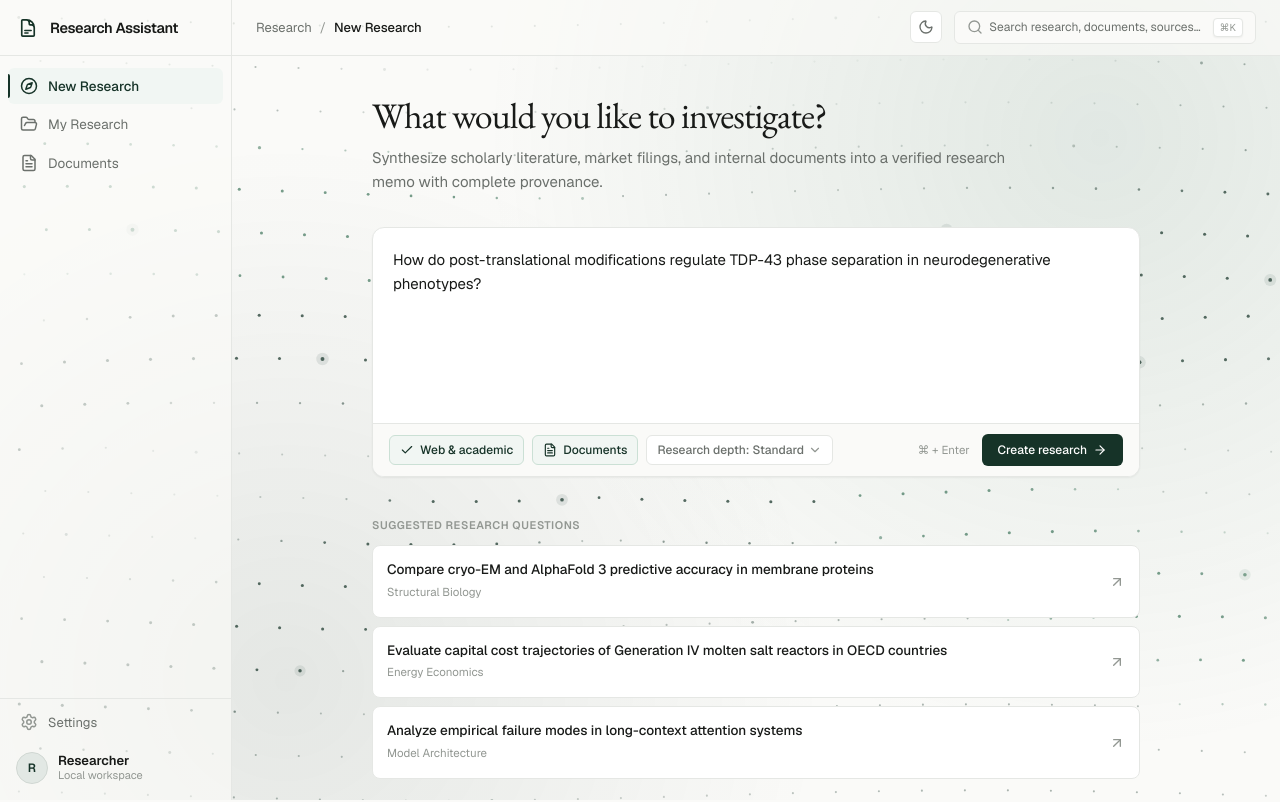
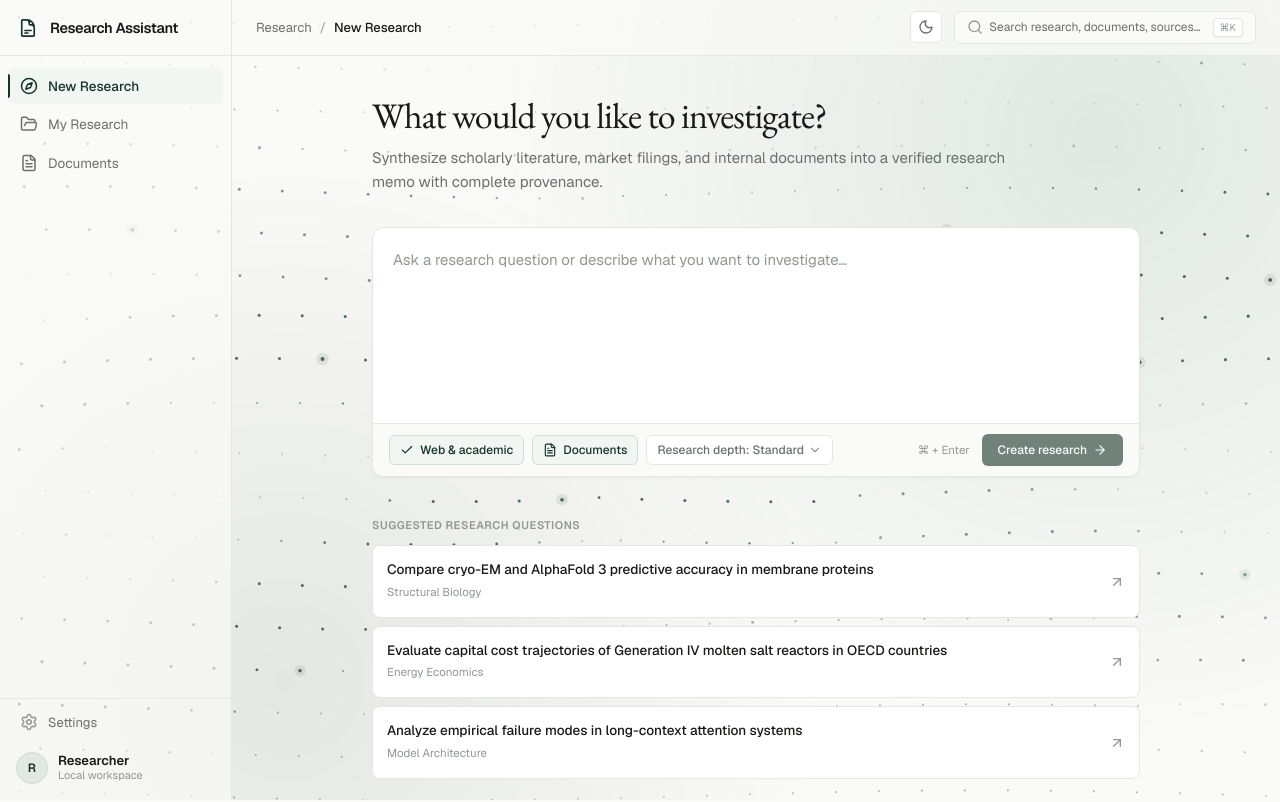
Before and after one commit to Santanu-SP/AI-Research-Assistant, a React (Vite) app in the folder frontend/: page /research/new in a window 1280 px wide. Shown: the top 802 px of the page. Built offline with nearby package versions, Linux system fonts and the light colour scheme; no server answers.

Commit message:
Clear hardcoded example prompt from research composer textarea

```diff
--- a/frontend/src/components/research/ResearchComposer.tsx
+++ b/frontend/src/components/research/ResearchComposer.tsx
@@ -15,7 +15,7 @@
 }
 
 export const ResearchComposer: React.FC<ResearchComposerProps> = ({
-  initialPrompt = 'How do post-translational modifications regulate TDP-43 phase separation in neurodegenerative phenotypes?',
+  initialPrompt = '',
   onStartResearch,
   isLoading = false,
 }) => {
--- a/frontend/src/pages/NewResearch.tsx
+++ b/frontend/src/pages/NewResearch.tsx
@@ -23,9 +23,7 @@
 
 export const NewResearch: React.FC = () => {
   const navigate = useNavigate();
-  const [selectedPrompt, setSelectedPrompt] = useState(
-    'How do post-translational modifications regulate TDP-43 phase separation in neurodegenerative phenotypes?'
-  );
+  const [selectedPrompt, setSelectedPrompt] = useState('');
   const [isSubmitting, setIsSubmitting] = useState(false);
   const [createError, setCreateError] = useState<string | null>(null);
   const [recentResearch, setRecentResearch] = useState<ResearchResponse[]>([]);
```
